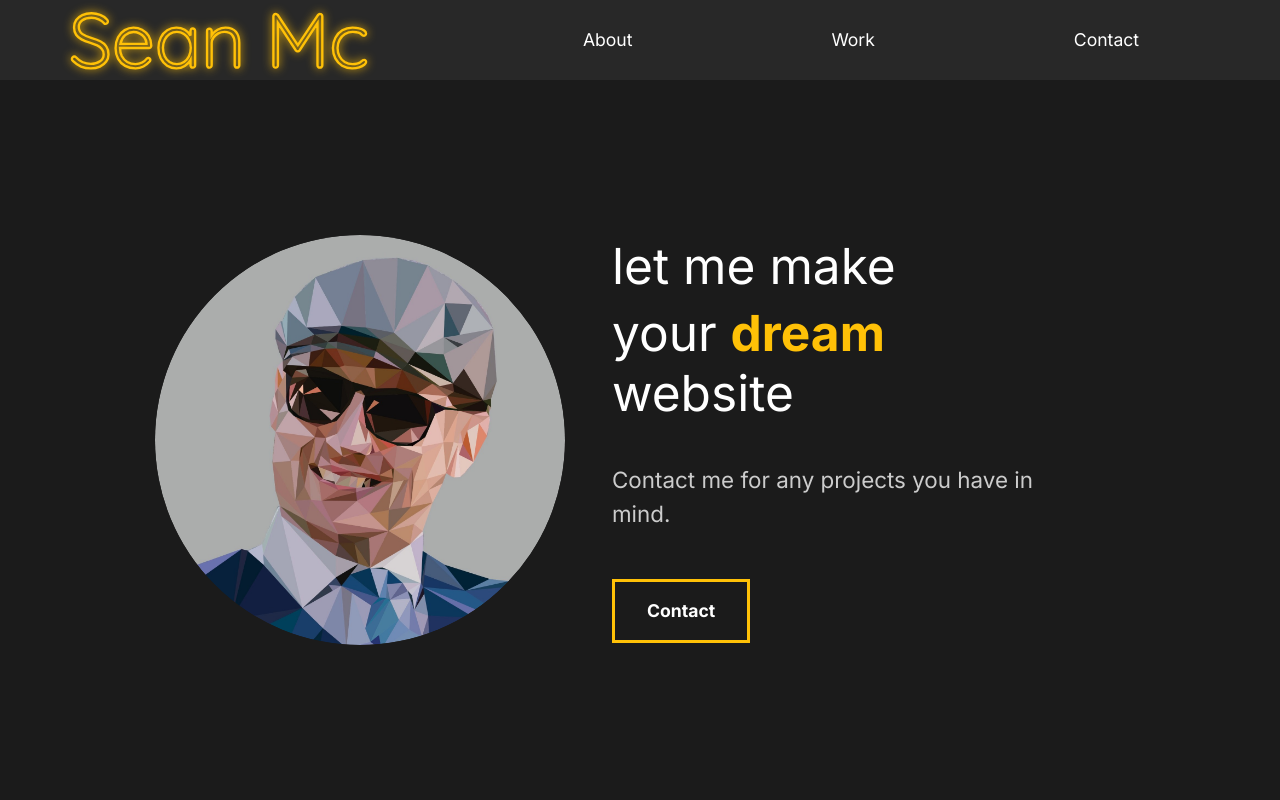
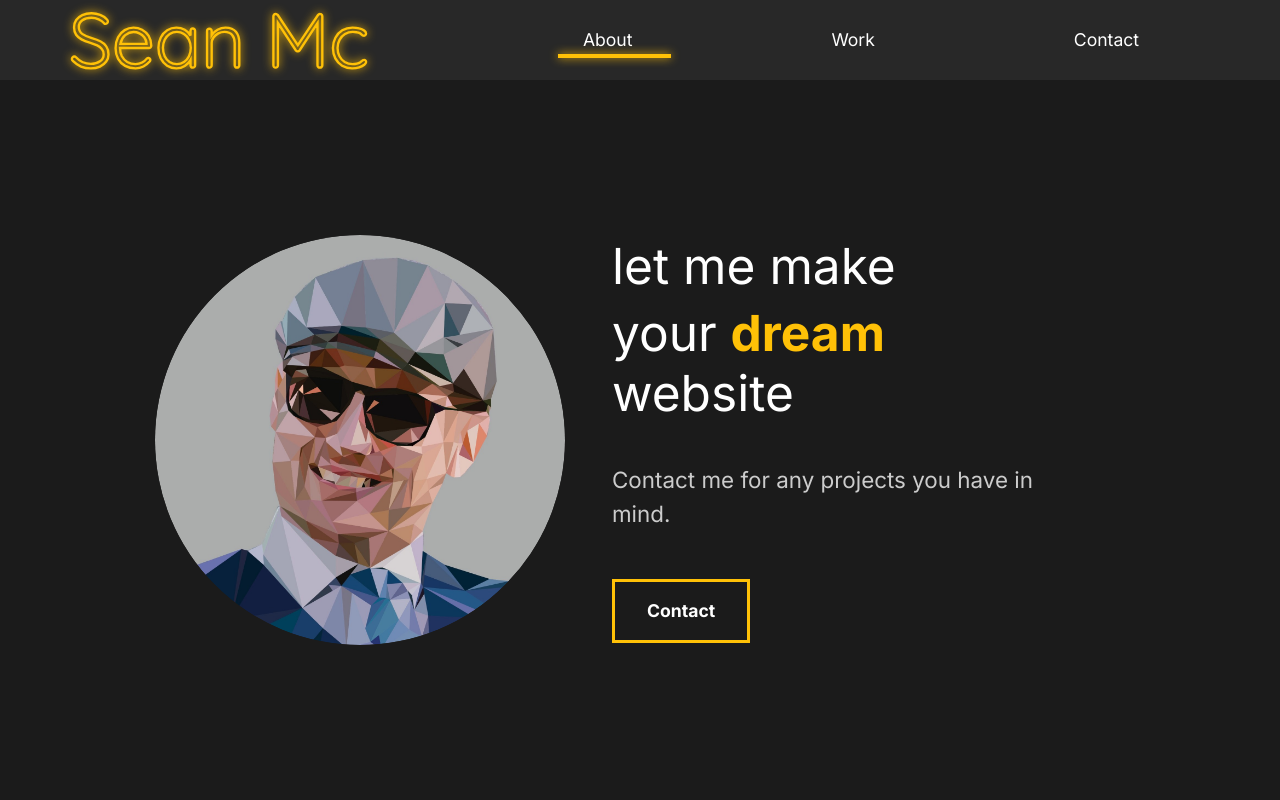
Before and after one commit to Sean-Mc-Mahon/Sean_McMahon-Portfolio, a React (Create React App) app: page / in a window 1280 px wide. Shown: the top 800 px of the page. Built offline with nearby package versions, Linux system fonts and the light colour scheme.

Commit message:
timings and z-index alterations to animations

```diff
--- a/package.json
+++ b/package.json
@@ -1,4 +1,5 @@
 {
+  "homepage": "https://sean-mc-mahon.github.io/Sean_McMahon-Portfolio",
   "name": "mcfolio",
   "version": "0.1.0",
   "private": true,
@@ -19,6 +20,8 @@
     "web-vitals": "^1.1.2"
   },
   "scripts": {
+    "predeploy": "npm run build",
+    "deploy": "gh-pages -d build",
     "start": "react-scripts start",
     "build": "react-scripts build",
     "test": "react-scripts test",
--- a/src/animation.js
+++ b/src/animation.js
@@ -41,7 +41,7 @@ export const fadePage = {
     transition: {
       type: "tween",
       ease: "easeOut",
-      duration: 5,
+      duration: 3,
       delay: 1,
       when: "beforeChildren",
     },
--- a/src/components/nav.js
+++ b/src/components/nav.js
@@ -2,8 +2,11 @@ import React from "react";
 import styled from "styled-components/macro";
 import { Link } from "react-router-dom";
 import { Container } from "react-bootstrap";
+import { motion } from "framer-motion";
+import { useLocation } from "react-router-dom/cjs/react-router-dom.min";
 
 const Nav = () => {
+  const { pathname } = useLocation();
   return (
     <StyledNav>
       <Container>
@@ -59,12 +62,28 @@ const Nav = () => {
         <ul>
           <li>
             <Link to="/">About</Link>
+            <Line
+              transition={{ duration: 0.75 }}
+              initial={{ width: "0%" }}
+              animate={{ width: pathname === "/" ? "50%" : "0%" }}
+            />
           </li>
           <li>
             <Link to="/work">Work</Link>
+            <Line
+              transition={{ duration: 0.75 }}
+              initial={{ width: "0%" }}
+              animate={{ width: pathname === "/work" ? "50%" : "0%" }}
+            />
           </li>
           <li>
             <Link to="/contact">Contact</Link>
+
+            <Line
+              transition={{ duration: 0.75 }}
+              initial={{ width: "0%" }}
+              animate={{ width: pathname === "/contact" ? "50%" : "0%" }}
+            />
           </li>
         </ul>
       </Container>
@@ -77,9 +96,6 @@ const StyledNav = styled.nav`
   flex-direction: row;
   justify-content: center;
   padding-bottom: 0.5rem;
-  @media (min-width: 992px) {
-    padding: 0;
-  }
   min-height: 10vh;
   margin: auto;
   justify-content: space-between;
@@ -87,7 +103,7 @@ const StyledNav = styled.nav`
   background: #282828;
   position: sticky;
   top: 0;
-  z-index: 10;
+  z-index: 21;
   .container {
     display: flex;
     flex-direction: column;
@@ -128,10 +144,27 @@ const StyledNav = styled.nav`
     position: relative;
     padding: 0 1rem;
   }
+  @media (min-width: 992px) {
+    padding: 0;
+  }
   @media (min-width: 1200px) {
     li {
       padding-left: 10rem;
     }
+  }
+`;
+
+const Line = styled(motion.div)`
+  height: 0.3rem;
+  background: #ffc107;
+  -webkit-filter: drop-shadow(0px 0px 5px #ffc107);
+  filter: drop-shadow(0px 0px 5px #ffc107);
+  width: 0;
+  position: absolute;
+  bottom: -20%;
+  left: 25%;
+  @media (min-width: 1200px) {
+    left: 60%;
   }
 `;
 
--- a/src/index.js
+++ b/src/index.js
@@ -6,7 +6,7 @@ import { BrowserRouter } from "react-router-dom";
 
 ReactDOM.render(
   <React.StrictMode>
-    <BrowserRouter>
+    <BrowserRouter basename={process.env.PUBLIC_URL}>
       <App />
     </BrowserRouter>
   </React.StrictMode>,
--- a/src/pages/Virtual.js
+++ b/src/pages/Virtual.js
@@ -221,85 +221,85 @@ const VirtualHead = styled.div`
   #vi-heading path:nth-child(1) {
     stroke-dasharray: 450px;
     stroke-dashoffset: 450px;
-    animation: line-anim 6s ease forwards;
+    animation: line-anim 6s ease forwards 2s;
   }
 
   #vi-heading path:nth-child(2) {
     stroke-dasharray: 450px;
     stroke-dashoffset: 450px;
-    animation: line-anim 6s ease forwards 0.3s;
+    animation: line-anim 6s ease forwards 2.3s;
   }
 
   #vi-heading path:nth-child(3) {
     stroke-dasharray: 500px;
     stroke-dashoffset: 500px;
-    animation: line-anim 6s ease forwards 0.3s;
+    animation: line-anim 6s ease forwards 2.3s;
   }
 
   #vi-heading path:nth-child(4) {
     stroke-dasharray: 500px;
     stroke-dashoffset: 500px;
-    animation: line-anim 6s ease forwards 0.6s;
+    animation: line-anim 6s ease forwards 2.6s;
   }
 
   #vi-heading path:nth-child(5) {
     stroke-dasharray: 500px;
     stroke-dashoffset: 500px;
-    animation: line-anim 6s ease forwards 0.9s;
+    animation: line-anim 6s ease forwards 2.9s;
   }
 
   #vi-heading path:nth-child(6) {
     stroke-dasharray: 750px;
     stroke-dashoffset: 750px;
-    animation: line-anim 6s ease forwards 1.2s;
+    animation: line-anim 6s ease forwards 3.2s;
   }
 
   #vi-heading path:nth-child(7) {
     stroke-dasharray: 650px;
     stroke-dashoffset: 650px;
-    animation: line-anim 6s ease forwards 1.5s;
+    animation: line-anim 6s ease forwards 3.5s;
   }
 
   #vi-heading path:nth-child(8) {
     stroke-dasharray: 500px;
     stroke-dashoffset: 500px;
-    animation: line-anim 6s ease forwards;
+    animation: line-anim 6s ease forwards 2s;
   }
 
   #vi-heading path:nth-child(9) {
     stroke-dasharray: 500px;
     stroke-dashoffset: 500px;
-    animation: line-anim 6s ease forwards;
+    animation: line-anim 6s ease forwards 2s;
   }
 
   #vi-heading path:nth-child(10) {
     stroke-dasharray: 500px;
     stroke-dashoffset: 500px;
-    animation: line-anim 6s ease forwards 0.3s;
+    animation: line-anim 6s ease forwards 2.3s;
   }
 
   #vi-heading path:nth-child(11) {
     stroke-dasharray: 550px;
     stroke-dashoffset: 550px;
-    animation: line-anim 6s ease forwards 0.6s;
+    animation: line-anim 6s ease forwards 2.6s;
   }
 
   #vi-heading path:nth-child(12) {
     stroke-dasharray: 500px;
     stroke-dashoffset: 500px;
-    animation: line-anim 6s ease forwards 1.2s;
+    animation: line-anim 6s ease forwards 3.2s;
   }
 
   #vi-heading path:nth-child(13) {
     stroke-dasharray: 500px;
     stroke-dashoffset: 500px;
-    animation: line-anim 6s ease forwards 1s;
+    animation: line-anim 6s ease forwards 3s;
   }
 
   #vi-heading path:nth-child(14) {
     stroke-dasharray: 615px;
     stroke-dashoffset: 615px;
-    animation: line-anim 6s ease forwards 1.8s;
+    animation: line-anim 6s ease forwards 3.8s;
   }
 
   @keyframes line-anim {
```
Also changed, not shown: 1 other file (tests, documents, lock files or other folders).
